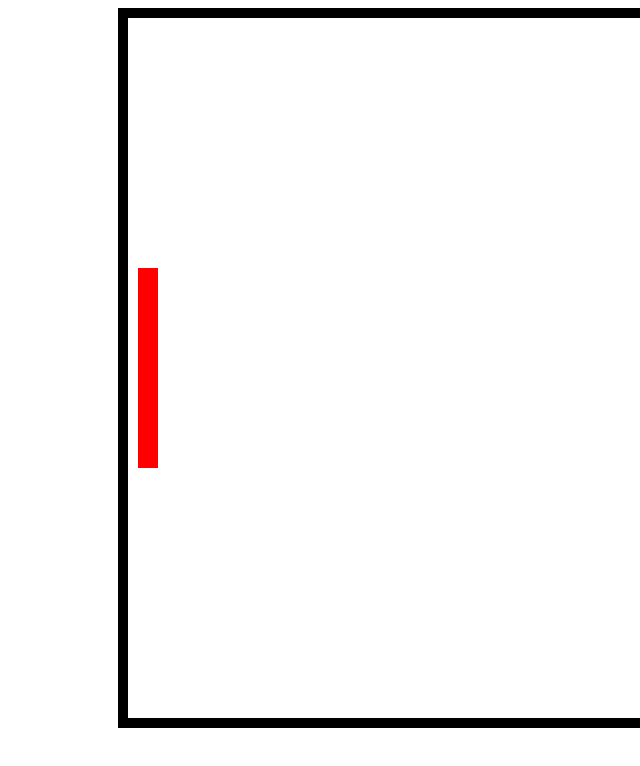
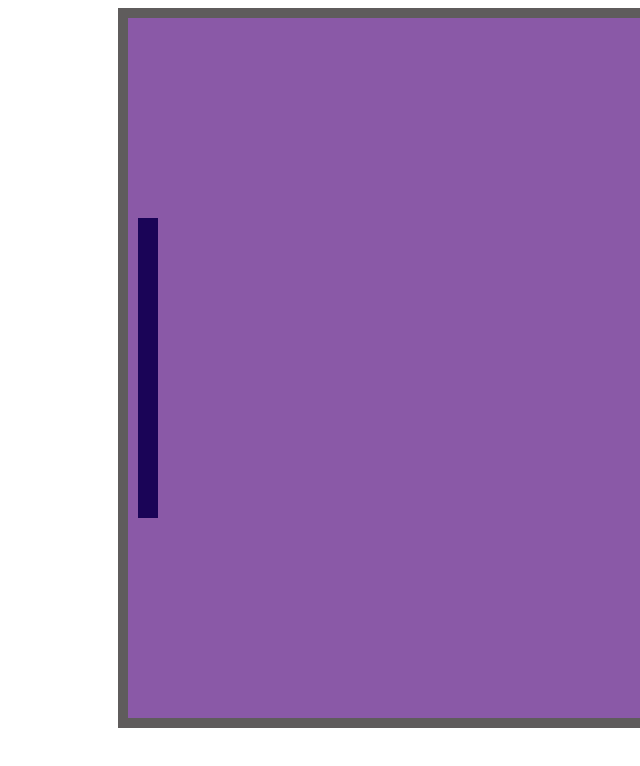
Before and after one commit to pacofine/sparta-javascript-game, a plain HTML site: page index.html in a window 1280 px wide. Shown: the top 766 px of the page, without its empty margins (640-1280 px from the left). Drawn offline with Linux system fonts and the light colour scheme.

Commit message:
boundary conditions and controls for the paddles

```diff
--- a/css/style.css
+++ b/css/style.css
@@ -1,4 +1,5 @@
 .canvas {
-    border: 10px solid black;
+    border: 10px solid rgb(95, 92, 92);
     margin: 0 750px;
+    background-color: rgb(138, 89, 167);
 }
--- a/javascript/script.js
+++ b/javascript/script.js
@@ -9,13 +9,6 @@ document.addEventListener("DOMContentLoaded", function () {
 
     var c = canvas.getContext('2d');
 
-    function getDistance(x1, y1, x2, y2) {
-        let xDistance = x2 - x1;
-        let yDistance = y2 - y1;
-
-        return Math.sqrt(Math.pow(xDistance, 2) + Math.pow(yDistance, 2));
-    }
-
     function ball(x, y, dx, dy, radius) {
         this.x = x;
         this.y = y;
@@ -26,54 +19,63 @@ document.addEventListener("DOMContentLoaded", function () {
         this.draw = function () {
             c.beginPath();
             c.arc(this.x, this.y, this.radius, 0, Math.PI * 2, false);
-            c.fillStyle = "blue";
+            c.fillStyle = "rgb(16, 48, 78)";
             c.fill();
             c.stroke();
         }
-
+        //canvas and paddle boundary conditions
         this.update = function () {
-            if (this.x + this.radius > canvas.width || this.x - radius < 0) {
+            if (this.x + this.radius > canvas.width || this.x - radius < 0) { //if ball hits left or right boundaies of canvas it will reverse horizontal velocity
                 this.dx = -this.dx;
             }
 
-            if (this.y + this.radius > canvas.height || this.y - radius < 0) {
+            if (this.y + this.radius > canvas.height || this.y - radius < 0) { // if the ball hits the lower or the upper boundaries of the canvas it will reverse its vertical velocity
                 this.dy = -this.dy;
             }
 
-            this.x += this.dx;
-            this.y += this.dy;
+            this.x += this.dx; //horizontal speed
+            this.y += this.dy; //vertical speed
 
             this.draw();
         }
     }
 
-    var ball = new ball(600, 400, 10, 10, 20);
+    var ball = new ball(750, 350, 10, 10, 20);
 
+
+    //paddle constructor
     function paddle(x, y, pWidth, pHeight) {
         this.x = x;
         this.y = y;
         this.pWidth = pWidth;
         this.pHeight = pHeight;
-
+        //this is an empty function that draws the paddles as specified
         this.draw = function () {
             c.beginPath();
-            c.fillStyle = 'red';
+            c.fillStyle = 'rgb(26, 4, 87)';
             c.fillRect(this.x, this.y, this.pWidth, this.pHeight);
             c.fill();
             c.stroke();
         }
+        //paddle update function: contains control button events and states the direction and speed of each event
+        this.update = function () {
+            if (this.y <= 0) {
+                this.y = 0;
+            }
+            if (this.y >= 700 - this.pHeight) {
+                this.y = 700 - this.pHeight;
+            }
 
-        this.update = function () {
-            if(up) {
+            if (up) {
                 paddle1.y += 5;
             }
-            if(down) {
+            if (down) {
                 paddle1.y -= 5;
             }
-            if(up1) {
+            if (up1) {
                 paddle2.y += 5;
             }
-            if(down1) {
+            if (down1) {
                 paddle2.y -= 5;
             }
             this.draw();
@@ -82,8 +84,8 @@ document.addEventListener("DOMContentLoaded", function () {
 
     let paddle1, paddle2;
     function init() {
-        paddle1 = new paddle((0 + 10), (700 / 2 - 200 / 2), 20, 200);
-        paddle2 = new paddle((1500 - 20 - 10), (700 / 2 - 200 / 2), 20, 200);
+        paddle1 = new paddle(10, ((canvas.height / 2) - (300 / 2)), 20, 300);
+        paddle2 = new paddle((canvas.width - 30), ((canvas.height / 2) - (300 / 2)), 20, 300);
     }
 
     up = false;
@@ -134,13 +136,38 @@ document.addEventListener("DOMContentLoaded", function () {
         }
     }
 
+    function reset_ball() {
+        // Reset the ball's placement and direction after scoring
+        ball_x = canvas.width / 2;
+        ball_y = canvas.height / 2;
+    }
+
     function animate() {
         requestAnimationFrame(animate);
         c.clearRect(0, 0, canvas.width, canvas.height);
 
-        ball.update();
+
+        if (ball.x - ball.radius < paddle1.x + paddle1.pWidth
+            && ball.y > paddle1.y
+            && ball.y < paddle1.y + paddle1.pHeight) {
+            ball.dx = -ball.dx;
+        } else {
+            // player2_score++;
+            reset_ball();
+        }
+
+        if (ball.x + ball.radius > paddle2.x - paddle2.pWidth
+            && ball.y > paddle2.y
+            && ball.y < paddle2.y + paddle2.pHeight) {
+            ball.dx = -ball.dx;
+        } else {
+            // player1_score++;
+            reset_ball();
+        }
+
         paddle1.update();
         paddle2.update();
+        ball.update();
     }
 
     init();
```
